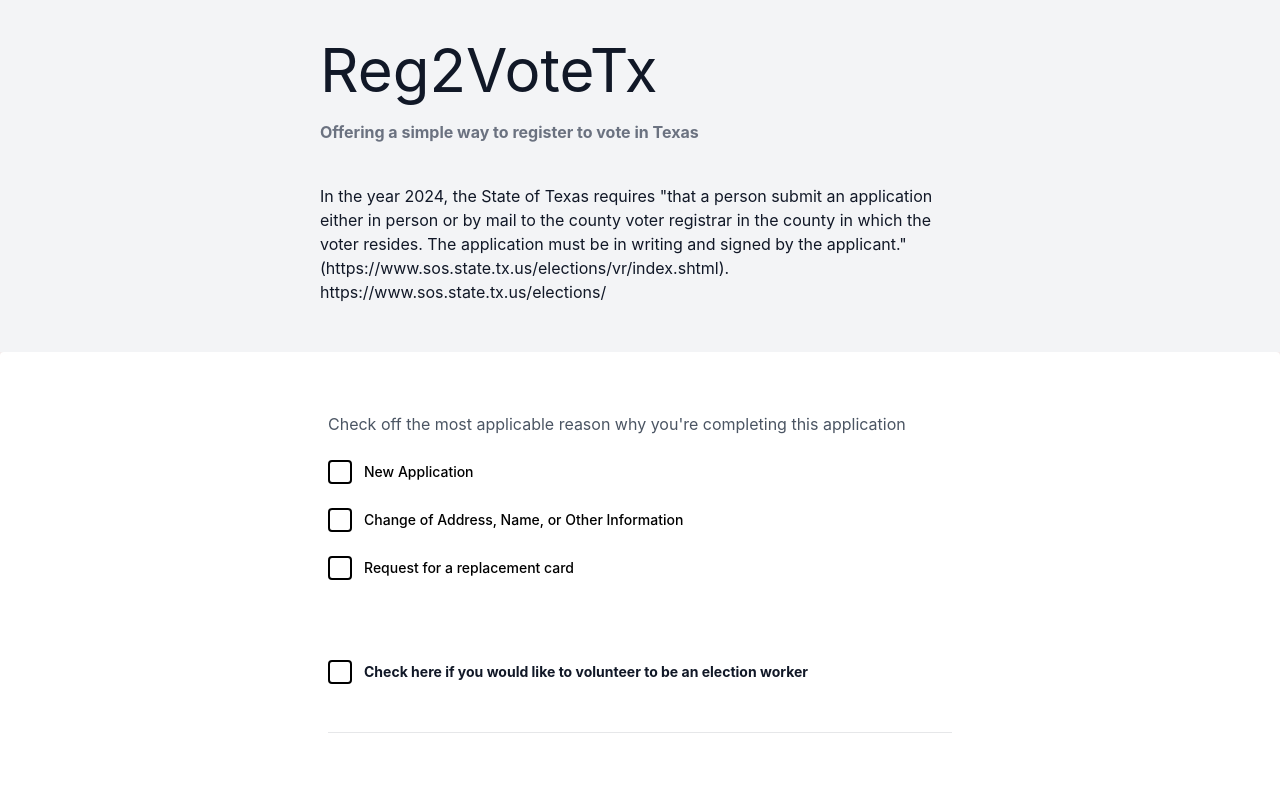
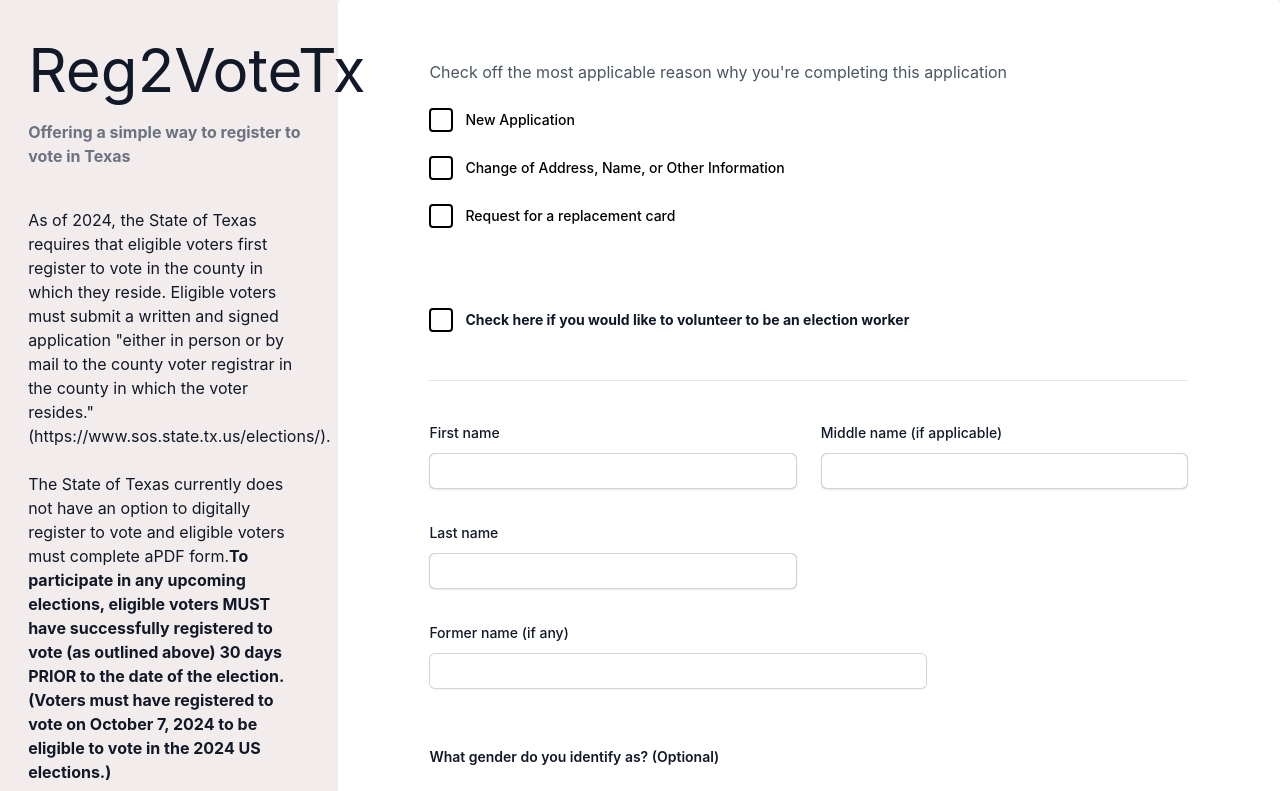
Before and after one commit to racosta323/Reg2VoteTX, a React (Vite) app in the folder client/: page / in a window 1280 px wide. Shown: the top 791 px of the page. Built offline with nearby package versions, Linux system fonts and the light colour scheme.

Commit message:
rearranges layout to allow instructions to stick on left

```diff
--- a/client/src/App.jsx
+++ b/client/src/App.jsx
@@ -16,25 +16,34 @@ function App() {
 
 
   return (
-    <div className='flex flex-col justify-center items-center min-h-screen '>
-      <header className='w-full max-w-4xl md:max-w-7xl w-5/6 flex flex-col space-x-20 sticky top-0 z-50 bg-gray-100 '>
-        <div className='pb-12 w-1/2 flex space-x-20 mx-auto'>
+    <div className='flex justify-between min-h-screen'>
+      <div className='sticky top-0 w-1/3'>
+        <header className='sticky top-0'>
+          <div className='pb-12 w-5/6 flex space-x-20 mx-auto'>
 
             <div className='w-full mt-10'>
               <h1 className='text-6xl text-gray-900 mb-5'>Reg2VoteTx</h1>
               <p className='text-gray-500 font-bold mb-10'>Offering a simple way to register to vote in Texas</p>
               <p className='text-gray-900'>
-              In the year 2024, the State of Texas requires "that a person submit an application either in person or by mail to the county voter registrar in the county in which the voter resides. The application must be in writing and signed by the applicant." (https://www.sos.state.tx.us/elections/vr/index.shtml).
-              https://www.sos.state.tx.us/elections/
-
+                As of 2024, the State of Texas requires that eligible voters first register to vote in the county in which they reside. Eligible voters must submit a written and signed application "either in person or by mail to the county voter registrar in the county in which the voter resides." (https://www.sos.state.tx.us/elections/).
+                <br /><br />
+                The State of Texas currently does not have an option to digitally register to vote and eligible voters must complete a
+                <a href='https://www.sos.state.tx.us/elections/vr/index.shtml'>PDF form</a>.
+                <span className='font-bold'>
+                  To participate in any upcoming elections, eligible voters MUST have successfully registered to vote (as outlined above) 30 days PRIOR to the date of the election. (Voters must have registered to vote  on October 7, 2024 to be eligible to vote in the 2024 US elections.)
+                </span>
+                <br /><br />
+                The following form was created to make it easier for eligible voters in Texas to register to vote. Eligible voters can complete the following form, review and submit their entries, then can download the completed form to either mail to or drop off to their <a href='https://www.sos.state.tx.us/elections/voter/votregduties.shtml'>county's Voter Registrar</a>.
+                <br /><br />
+                Please be aware that browser PDF readers may not display certain completed areas, such as checkboxes. To ensure accuracy, please review your PDF using a separate reader like Adobe. This will also allow you to make any necessary updates directly to the document before printing it.
               </p>
             </div>
-
           </div>
         </header>
+      </div>
       {/* <Form formData={formData} setFormData={setFormData} setClick={setClick} click={click}/>
       <Confirmation formData={formData}/> */}
-      {click ? <Confirmation formData={formData} setFormData={setFormData} click={click} setClick={setClick} isChecked={isChecked} setIsChecked = {setIsChecked}/> : <Form formData={formData} setFormData={setFormData} setClick={setClick} click={click} isChecked={isChecked} setIsChecked = {setIsChecked}/>}
+      {click ? <Confirmation formData={formData} setFormData={setFormData} click={click} setClick={setClick} isChecked={isChecked} setIsChecked={setIsChecked} /> : <Form formData={formData} setFormData={setFormData} setClick={setClick} click={click} isChecked={isChecked} setIsChecked={setIsChecked} />}
     </div>
   )
 }
--- a/client/src/Confirmation.jsx
+++ b/client/src/Confirmation.jsx
@@ -87,7 +87,7 @@ function Confirmation({ formData, click, setClick, isChecked, setIsChecked, setF
     }
 
     return (
-        <div className="max-w-4xl md:max-w-7xl w-full bg-white md:flex flex flex-col">
+        <div className="w-full bg-white md:max-w-7xl md:flex flex rounded">
             <div className="md:mx-auto w-1/2">
                 <h1 className="text-gray-700 pb-10 font-bold">REVIEW OPTIONS</h1>
                 <table className="table-auto">
--- a/client/src/Form/Address.jsx
+++ b/client/src/Form/Address.jsx
@@ -4,7 +4,7 @@ function Address({ formData, handleChange, handleCheckboxChange, isChecked }) {
 
     return (
         <div className='p-4 space-y-12'>
-            <div className='border-b border-gray-900/10 pb-12 w-1/2 flex space-x-20 mx-auto'>
+            <div className='border-b border-gray-900/10 pb-12 w-5/6 flex space-x-20 mx-auto'>
 
 
                 <div className='w-full'>
--- a/client/src/Form/Form.jsx
+++ b/client/src/Form/Form.jsx
@@ -124,8 +124,8 @@ function Form({ formData, setFormData, setClick, click, isChecked, setIsChecked
 
 
     return (
-        <form className="w-full max-w-4xl bg-white md:max-w-7xl md:flex rounded ">
-            <div className='p-4 space-y-12 max-w-fit'>
+        <form className="">
+            <div className="m-15 p-4 h-auto bg-white md:max-w-7xl md:flex flex-col rounded ">
                 <Purpose
                     formData={formData}
                     handleChange={handleInputChange}
--- a/client/src/Form/Mailing.jsx
+++ b/client/src/Form/Mailing.jsx
@@ -1,7 +1,7 @@
 function Mailing({ htmlFormData, handleChange, formData }) {
     return (
         <div className='p-4 space-y-12'>
-            <div className='border-b border-gray-900/10 pb-12 w-1/2 flex space-x-20 mx-auto'>
+            <div className='border-b border-gray-900/10 pb-12 w-5/6 flex space-x-20 mx-auto'>
 
 
                 <div className='w-full'>
--- a/client/src/Form/Personal.jsx
+++ b/client/src/Form/Personal.jsx
@@ -29,7 +29,7 @@ function Personal({ formData, handleChange, checkboxHandler, isCitizenDisabled }
 
     return (
         <div className='p-4 space-y-12'>
-            <div className='border-b border-gray-900/10 pb-12 w-1/2 flex space-x-20 mx-auto'>
+            <div className='border-b border-gray-900/10 pb-12 w-5/6 flex space-x-20 mx-auto'>
 
                 <div className='w-full'>
                     <div className="grid grid-cols-1 gap-x-6 gap-y-8 sm:grid-cols-3">
--- a/client/src/Form/Profile.jsx
+++ b/client/src/Form/Profile.jsx
@@ -1,6 +1,6 @@
 function Profile({ formData, handleChange, checkboxHandler, isDisabled, isGenderDisabled }) {
     return (
-        <div className='border-b border-gray-900/10 pb-12 w-1/2 flex space-x-20 mx-auto'>
+        <div className='border-b border-gray-900/10 pb-12 w-5/6 flex space-x-20 mx-auto'>
 
 
             <div className='w-full'>
--- a/client/src/Form/Purpose.jsx
+++ b/client/src/Form/Purpose.jsx
@@ -9,7 +9,7 @@ function Purpose({ checkboxHandler, selectedCheckbox, isDisabled, formData }) {
     const labelClass = 'font-medium text-gray-900 cursor-pointer'
 
     return (
-        <div className='border-b border-gray-900/10 pb-12 w-1/2 flex space-x-20 mx-auto'>
+        <div className='border-b border-gray-900/10 pb-12 w-5/6 flex space-x-20 mx-auto'>
 
 
             <div className='w-full mt-10'>
```
Lines whose indentation alone changed are shown as unchanged.
